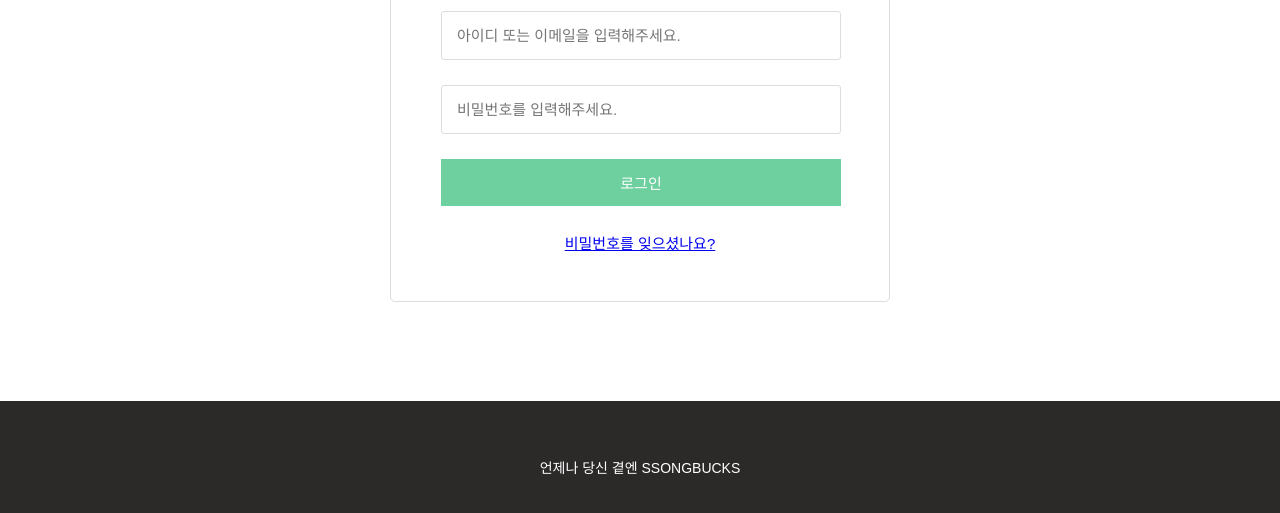
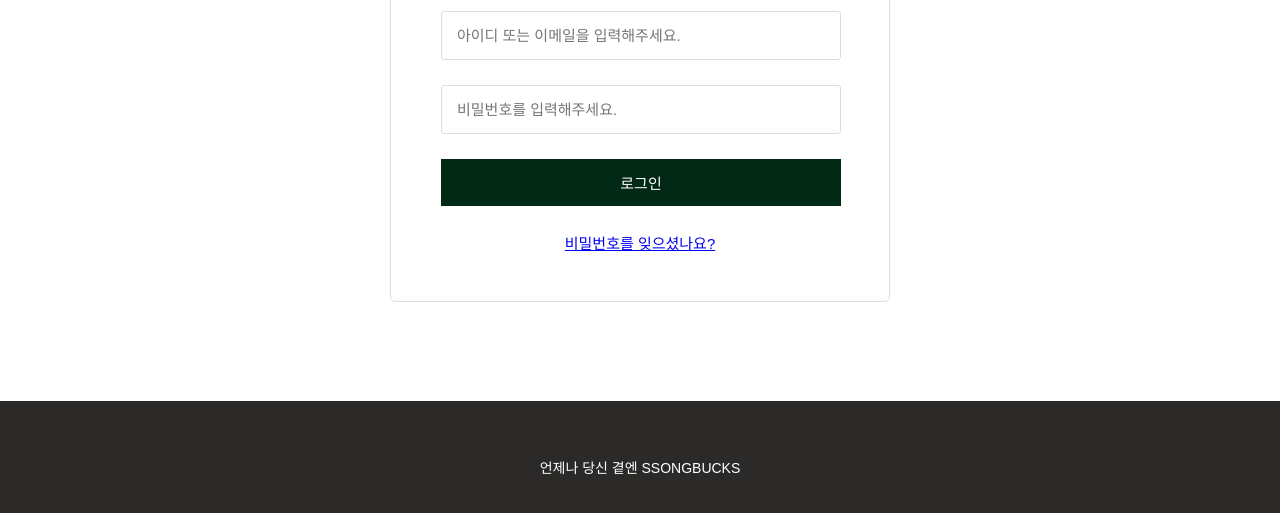
Before and after one commit to songmiO/Ssongbucks, a React app: page /login in a window 1280 px wide. Shown: the part 329-842 px from the top of the page. Built offline with nearby package versions, Linux system fonts and the light colour scheme.

Commit message:
Style : Change Color code

```diff
--- a/src/pages/Login/LoginForm.scss
+++ b/src/pages/Login/LoginForm.scss
@@ -15,7 +15,7 @@
     width: 400px;
     padding: 13px;
     border: none;
-    background-color: #6ecf9f;
+    background-color: #022915;
     color: #ffffff;
     font-size: 15px;
   }
```
